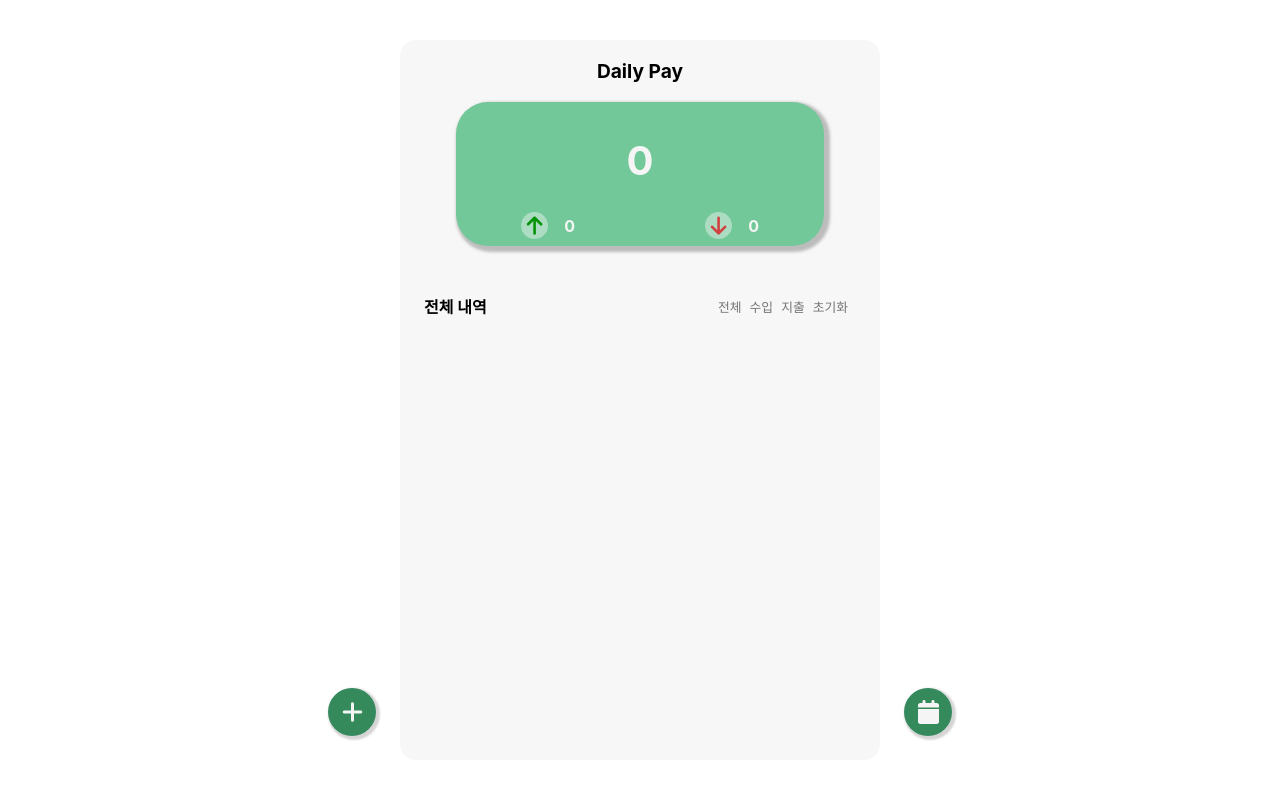
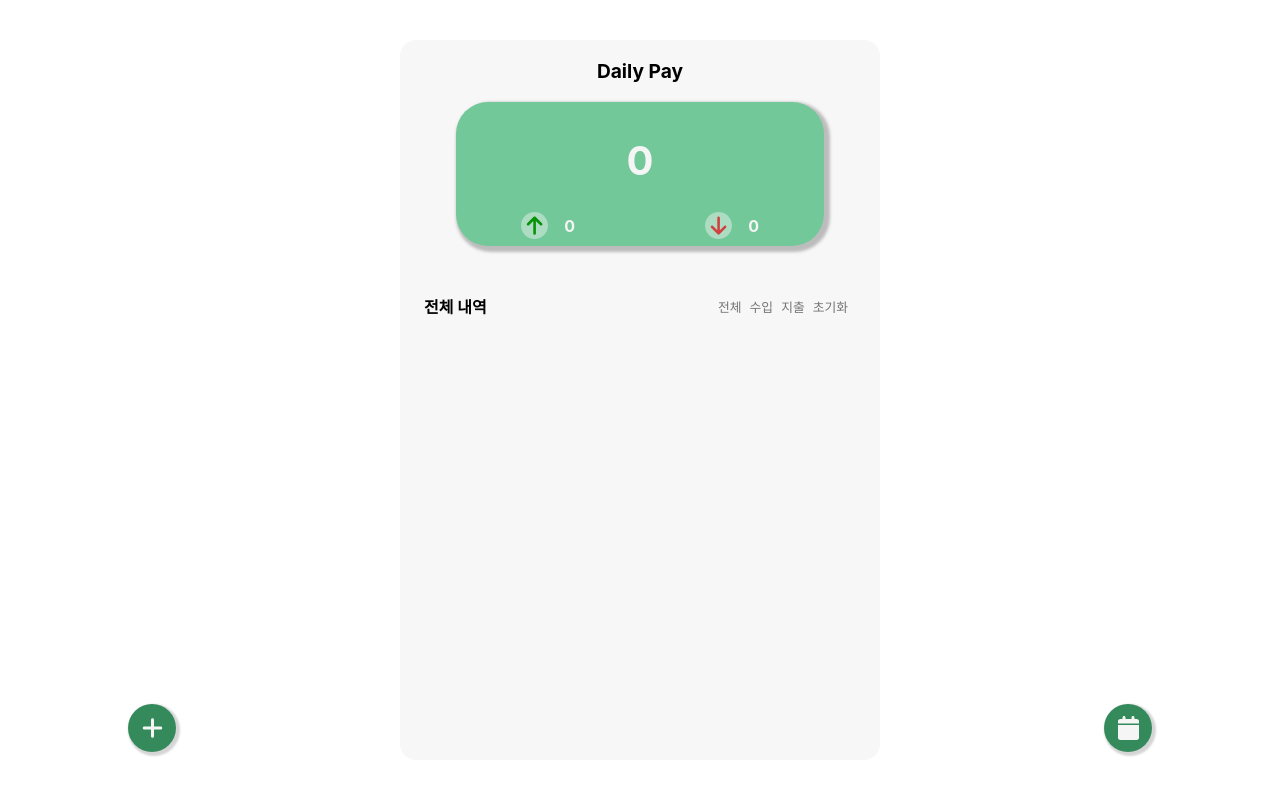
Before and after one commit to jiyeonyun/cashmanager, a React (Create React App) app: page / in a window 1280 px wide. Shown: the top 794 px of the page. Built offline with nearby package versions, Linux system fonts and the light colour scheme.

Commit message:
footer css

```diff
--- a/src/app.jsx
+++ b/src/app.jsx
@@ -14,7 +14,9 @@ function App(props) {
         <Header/>
         <Total/>
         <List/>
+        <div className={styles.footer}>
         <Footer/>
+        </div>
         {
           props.popup ? <Popup/> : <></>
         }
--- a/src/app.module.css
+++ b/src/app.module.css
@@ -17,3 +17,8 @@
     border-radius: 1em;
     position: relative;
 }
+.footer{
+    width: 80%;
+    position: fixed;
+    bottom: 3rem;
+}
--- a/src/components/calender/calender.module.css
+++ b/src/components/calender/calender.module.css
@@ -4,5 +4,5 @@
     align-items: center;
     justify-content: center;
     position: absolute;
-    top: 22em;
+    top: 15em;
 }
--- a/src/components/footer/footer.module.css
+++ b/src/components/footer/footer.module.css
@@ -1,9 +1,7 @@
 .footer{
     display: flex;
-    width: 90%;
-    justify-content: space-around;
-    position: fixed;
-    bottom: 4rem;
+    justify-content: space-between;
+    width: 100%;
 }
 .button{
     outline: none;
```
